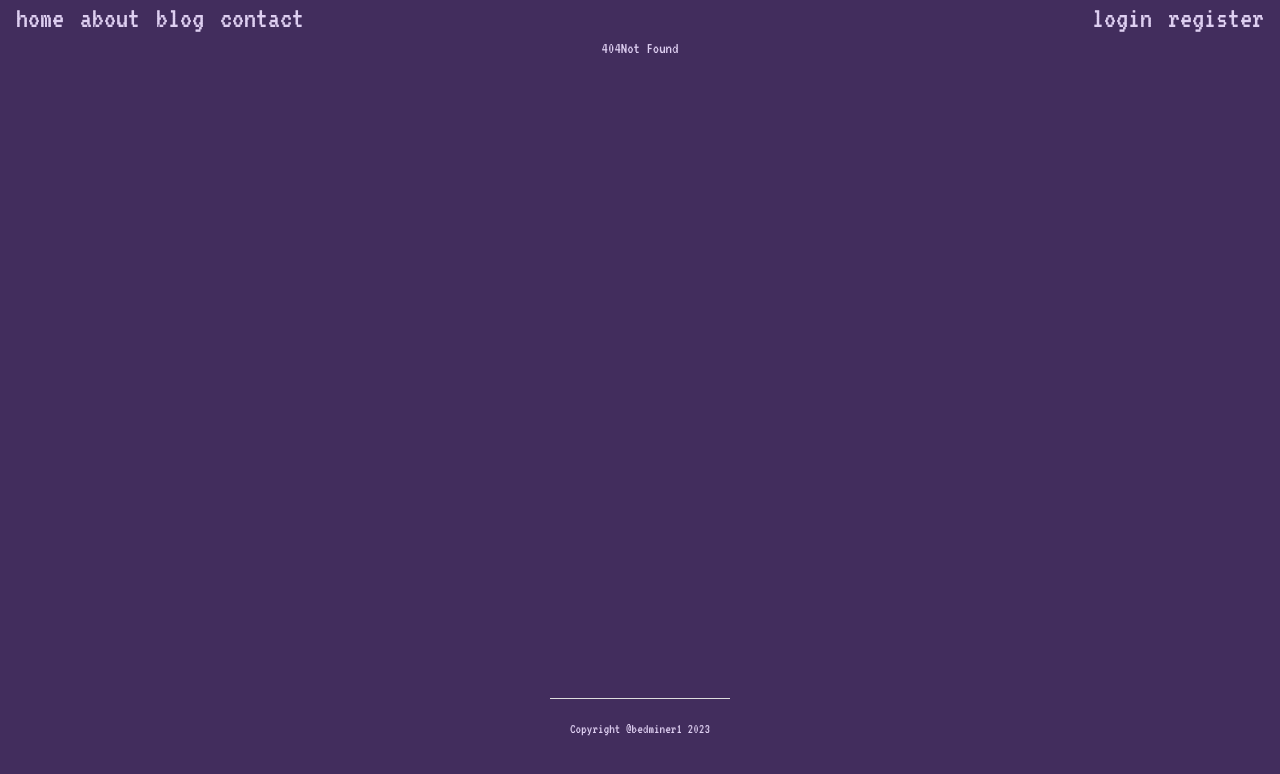
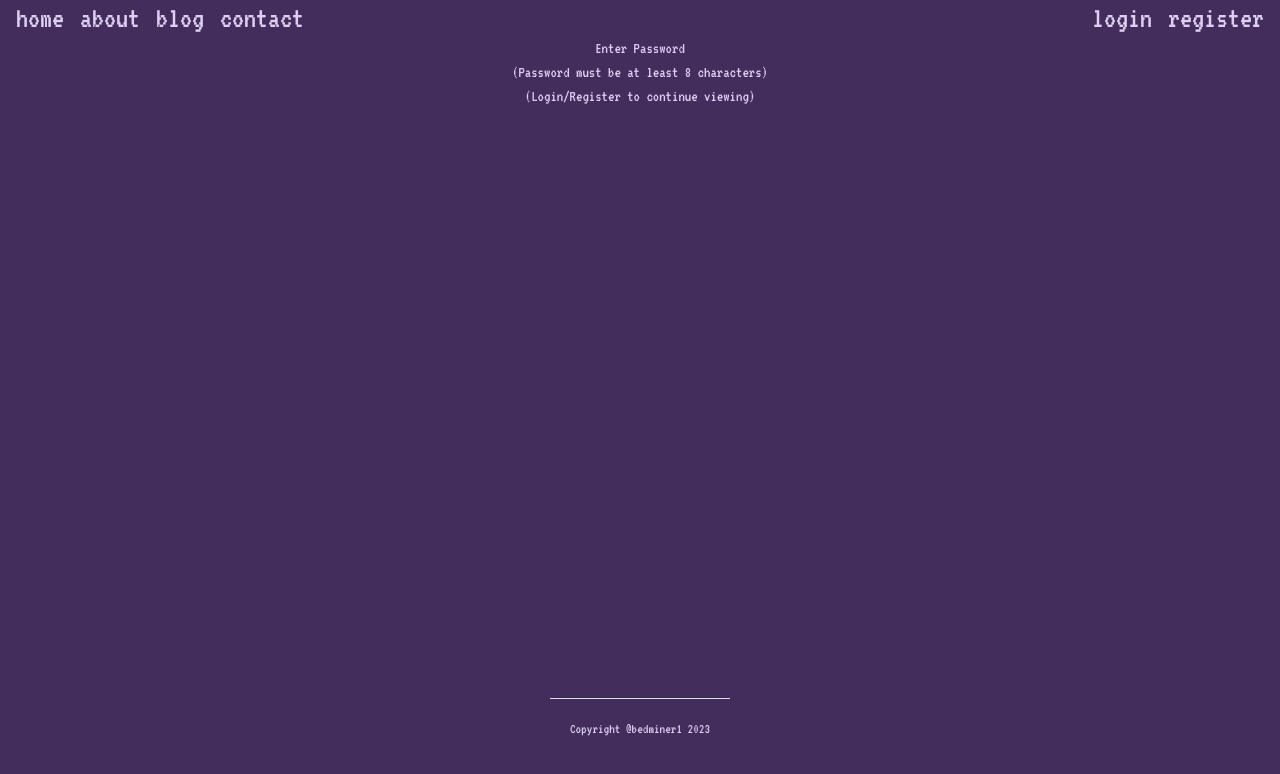
Before and after one commit to bedminer1/SVK_HOSTING_PT, a SvelteKit app in the folder my_app/: page /password/info in a window 1280 px wide. Before the commit this address had no page. Shown: the top 774 px of the page. Built offline with nearby package versions, Linux system fonts and the light colour scheme.

Commit message:
learnt about breaking out of layouts using @

```diff
--- /dev/null
+++ b/my_app/src/routes/(auth)/password/+layout.svelte
@@ -0,0 +1,3 @@
+<p>Enter Password</p>
+
+<slot />
--- /dev/null
+++ b/my_app/src/routes/(auth)/password/forgot/+page@(auth).svelte
@@ -0,0 +1,3 @@
+<h1>Forgot Password?</h1>
+<!-- adding @(auth) skips the layout for the password +layout
+file and skips up to (auth)'s' level -->
--- /dev/null
+++ b/my_app/src/routes/(auth)/password/info/+page.svelte
@@ -0,0 +1 @@
+<h1>(Password must be at least 8 characters)</h1>
--- /dev/null
+++ b/my_app/src/routes/(auth)/password/reset/+page@.svelte
@@ -0,0 +1 @@
+<h1>Reset Password?</h1>
```
